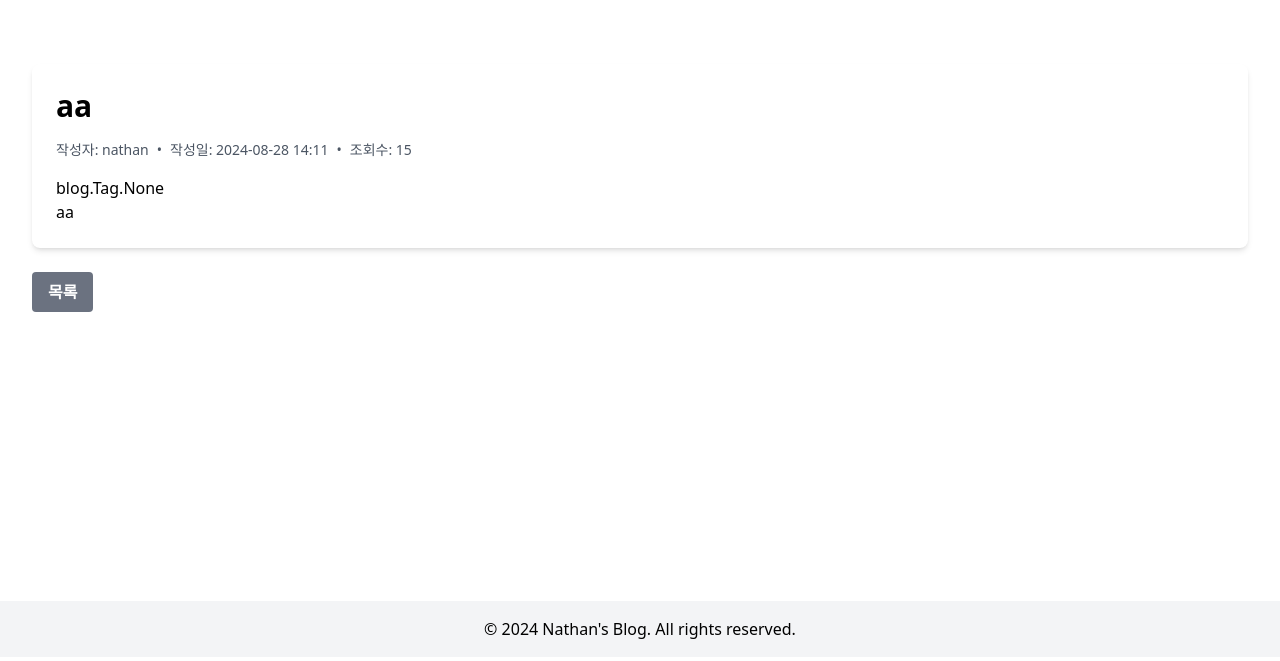
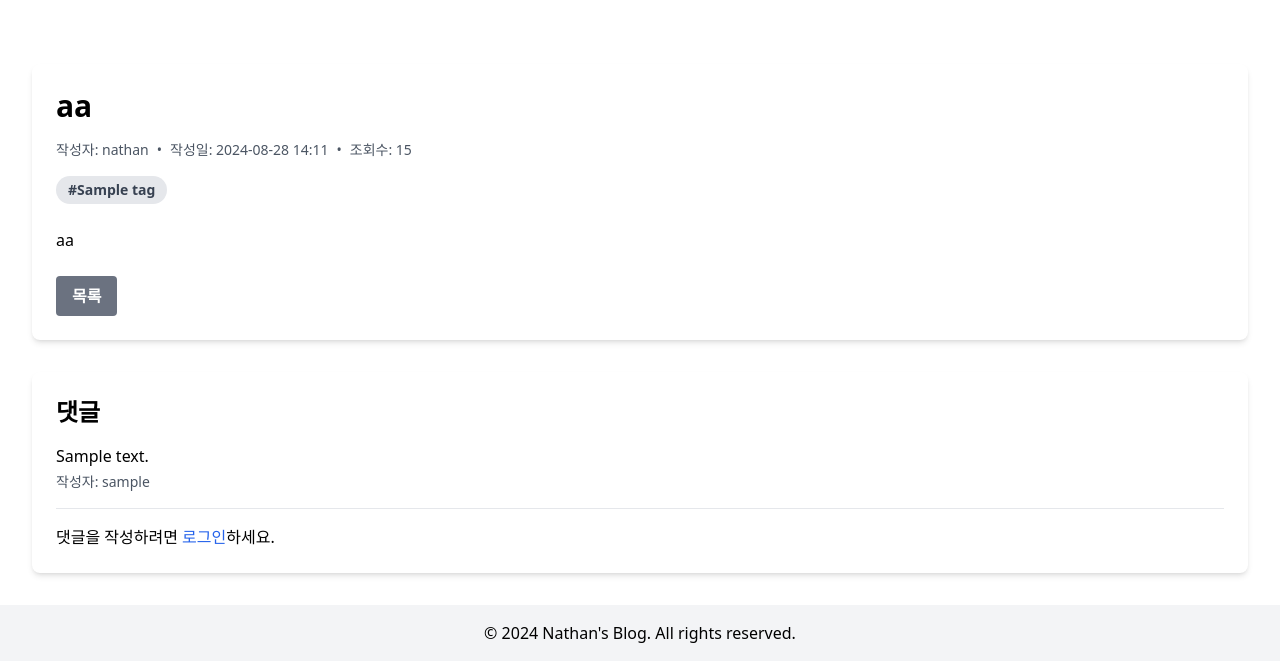
Before and after one commit to nathanLYJ/DjangoBlog, a Django app: page /blog/posts/1/ in a window 1280 px wide. Shown: the part 143-804 px from the top of the page. Before the commit the page ends 782 px from the top, so only its background shows below. Run offline with Django 5.2, Linux system fonts and the light colour scheme; data comes from the database, SQL or seed files in the repository; tables that the repository leaves empty hold one stand-in row (values such as "Sample post"); some libraries are stand-ins or nearby versions.

Commit message:
Refactor post_detail.html template

```diff
--- a/templates/blog/post_detail.html
+++ b/templates/blog/post_detail.html
@@ -1,12 +1,11 @@
 {% extends 'base.html' %}
+{% block title %}{{ post.title }} - GjangoBlog{% endblock %}
+{% block content %}
 
-{% block title %}{{ post.title }} - GjangoBlog{% endblock %}
+<div class="container mx-auto mt-8 px-4">
+  <div class="bg-white shadow-md rounded-lg p-6">
+    <h1 class="text-3xl font-bold mb-4">{{ post.title }}</h1>
 
-{% block content %}
-<div class="container mx-auto mt-8 px-4">
-    <article class="bg-white shadow-md rounded-lg overflow-hidden">
-        <div class="p-6">
-            <h1 class="text-3xl font-bold mb-4">{{ post.title }}</h1>
     <div class="flex items-center text-gray-600 text-sm mb-4">
       <span>작성자: {{ post.user }}</span>
       <span class="mx-2">•</span>
@@ -14,19 +13,28 @@
       <span class="mx-2">•</span>
       <span>조회수: {{ post.view_count }}</span>
     </div>
-            <div class="prose max-w-none">
-                {{ post.tags }}
+
+    {% if post.tags.all %}
+    <div class="mb-4">
+      {% for tag in post.tags.all %}
+        <span class="inline-block bg-gray-200 rounded-full px-3 py-1 text-sm font-semibold text-gray-700 mr-2 mb-2">#{{ tag.name }}</span>
+      {% endfor %}
     </div>
+    {% endif %}
+
     <div class="prose max-w-none">
       {{ post.content|linebreaks }}
     </div>
-        </div>
 
     {% if post.file_upload %}
-        <div class="p-6 bg-gray-100">
+    <div class="mt-6 p-4 bg-gray-100 rounded-md">
       <h2 class="text-xl font-semibold mb-2">첨부 파일</h2>
       {% with file_extension=post.file_upload.url|slice:"-3:" %}
         {% if file_extension == 'mp4' or file_extension == 'webm' %}
+          <video controls class="w-full">
+            <source src="{{ post.file_upload.url }}" type="video/{{ file_extension }}">
+            Your browser does not support the video tag.
+          </video>
         {% else %}
           <a href="{{ post.file_upload.url }}" class="text-blue-600 hover:underline" target="_blank">
             {{ post.file_upload.name }}
@@ -35,22 +43,61 @@
       {% endwith %}
     </div>
     {% endif %}
-    </article>
 
     <div class="mt-6 flex justify-between items-center">
-        <a href="{% url 'blog:post_list' %}" class="bg-gray-500 hover:bg-gray-600 text-white font-bold py-2 px-4 rounded">
-            목록
-        </a>
+      <a href="{% url 'blog:post_list' %}" class="bg-gray-500 hover:bg-gray-600 text-white font-bold py-2 px-4 rounded">목록</a>
       {% if user == post.user %}
       <div>
-            <a href="{% url 'blog:post_edit' post.pk %}" class="bg-blue-500 hover:bg-blue-600 text-white font-bold py-2 px-4 rounded mr-2">
-                수정
-            </a>
-            <a href="{% url 'blog:post_delete' post.pk %}" class="bg-red-500 hover:bg-red-600 text-white font-bold py-2 px-4 rounded">
-                삭제
-            </a>
+        <a href="{% url 'blog:post_edit' post.pk %}" class="bg-blue-500 hover:bg-blue-600 text-white font-bold py-2 px-4 rounded mr-2">수정</a>
+        <a href="{% url 'blog:post_delete' post.pk %}" class="bg-red-500 hover:bg-red-600 text-white font-bold py-2 px-4 rounded">삭제</a>
       </div>
       {% endif %}
     </div>
   </div>
+
+  <!-- 댓글 섹션 -->
+  <div class="mt-8 bg-white shadow-md rounded-lg p-6">
+    <h2 class="text-2xl font-bold mb-4">댓글</h2>
+    {% for comment in post.comments.all %}
+      {% if not comment.parent_comment %}
+        <div class="mb-4 pb-4 border-b">
+          <p>{{ comment.content }}</p>
+          <p class="text-sm text-gray-600 mt-1">작성자: {{ comment.user.profile.nickname|default:comment.user.username }}</p>
+
+          {% if user.is_authenticated %}
+            <a href="{% url 'blog:add_reply' post.pk comment.pk %}" class="text-blue-600 hover:underline text-sm">답글 달기</a>
+          {% endif %}
+
+          {% if user == comment.user %}
+            <a href="{% url 'blog:delete_comment' comment.pk %}" class="text-red-600 hover:underline text-sm ml-2">삭제</a>
+          {% endif %}
+
+          {% if comment.replies.exists %}
+            <div class="ml-8 mt-2">
+              {% for reply in comment.replies.all %}
+                <div class="mb-2 pb-2 border-b border-gray-200">
+                  <p>{{ reply.content }}</p>
+                  <p class="text-sm text-gray-600 mt-1">작성자: {{ reply.user.profile.nickname|default:reply.user.username }}</p>
+
+                  {% if user == reply.user %}
+                    <a href="{% url 'blog:delete_comment' reply.pk %}" class="text-red-600 hover:underline text-sm">삭제</a>
+                  {% endif %}
+                </div>
+              {% endfor %}
+            </div>
+          {% endif %}
+        </div>
+      {% endif %}
+    {% empty %}
+      <p>아직 댓글이 없습니다.</p>
+    {% endfor %}
+
+    {% if user.is_authenticated %}
+      <a href="{% url 'blog:add_comment' post.pk %}" class="bg-green-500 hover:bg-green-600 text-white font-bold py-2 px-4 rounded inline-block mt-4">댓글 작성</a>
+    {% else %}
+      <p class="mt-4">댓글을 작성하려면 <a href="{% url 'login' %}" class="text-blue-600 hover:underline">로그인</a>하세요.</p>
+    {% endif %}
+  </div>
+</div>
+
 {% endblock %}
```
Lines whose indentation alone changed are shown as unchanged.
